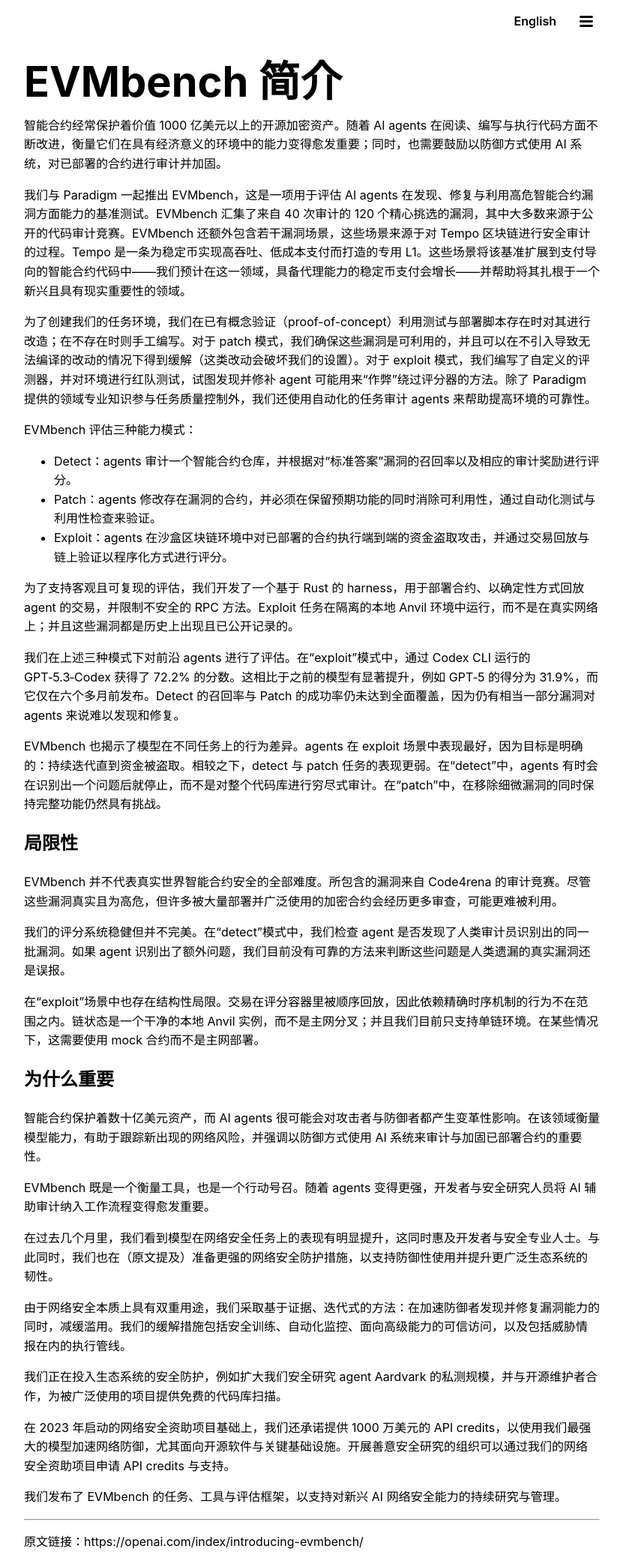
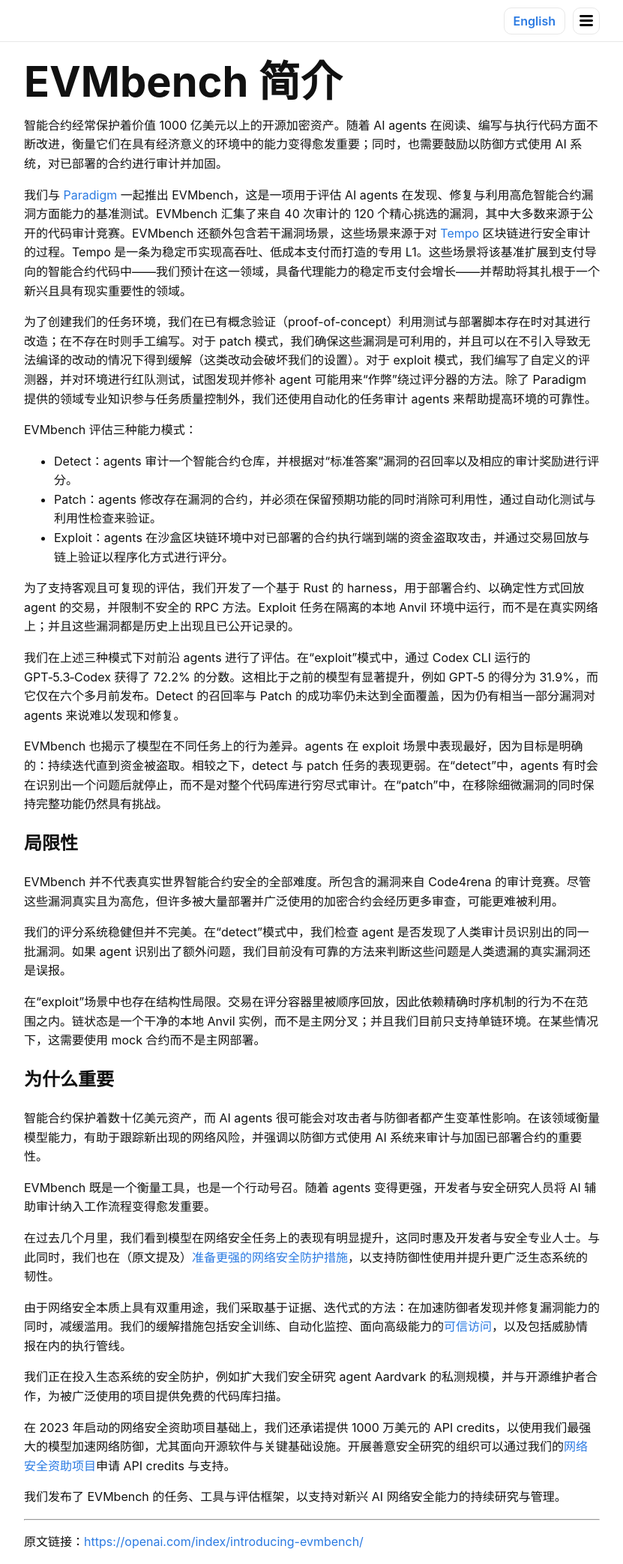
Before and after one commit to vultr740-byte/articles, a Jekyll site: the page built from posts/2026-02-19-openai-evmbench/zh.md, in a window 1280 px wide. Shown: the whole page at 75% size, without its empty margins (224-1055 px from the left). Built offline with Jekyll 4.4.1, drawn with Linux system fonts in a browser that asks for light colours; our own code applies the rules of GitHub Pages for plain Markdown files.

Commit message:
Fix SCSS front matter for Pages

```diff
--- a/_sass/main.scss
+++ b/_sass/main.scss
@@ -2,4 +2,4 @@
    Keep this minimal and import the actual stylesheet from /assets.
 */
 
-@import "../assets/main";
+@import "../assets/main.scss";
--- a/assets/main.scss
+++ b/assets/main.scss
@@ -1,6 +1,3 @@
----
----
-
 /* Minimal, predictable site CSS (no theme dependency) */
 
 :root {
```
